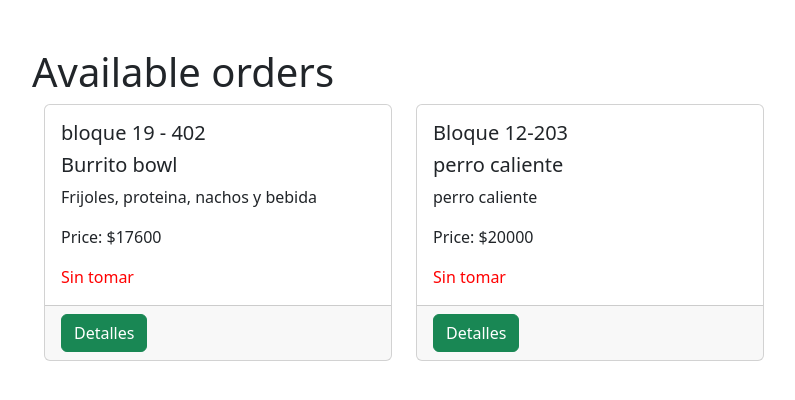
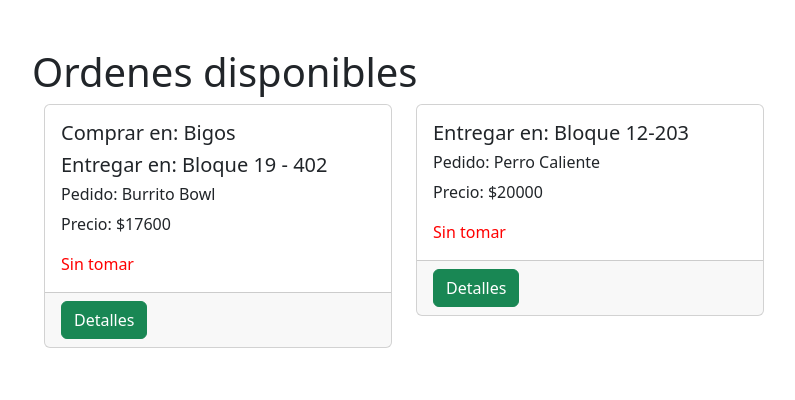
Before and after one commit to JoseTor101/bring-u, a Django app: page /available_orders in a window 1280 px wide. Shown: the part 56-456 px from the top of the page, without its empty margins (50-845 px from the left). Run offline with Django 4.2, Linux system fonts and the light colour scheme; a user stored in the database is signed in; data comes from the database, SQL or seed files in the repository; both versions use the stored data as it was after the commit; some libraries are stand-ins or nearby versions.

Commit message:
Show deliveries Close #FMS6

```diff
--- a/bring_u/decorators.py
+++ b/bring_u/decorators.py
@@ -7,17 +7,20 @@ from accounts.models import UserProfile  # Import the User Profile model
 def is_service_prov_required(view_func):
     @wraps(view_func)
     def _wrapped_view(request, *args, **kwargs):
-        user = request.user
-        user_profile = UserProfile.objects.get(username=user)
+        try:
+            user = request.user
+            user_profile = UserProfile.objects.get(username=user)
 
-        # Check if the user is authenticated
-        if not request.user.is_authenticated:
-            return redirect('accounts/login')  # Redirect to the login page if the user is not authenticated
+            # Check if the user is authenticated
+            if not request.user.is_authenticated:
+                return redirect('accounts/login')  # Redirect to the login page if the user is not authenticated
 
-        # Check if the user has is_service_prov set to True
-        if not user_profile.is_service_prov:
-            pass # Redirect to an unauthorized page if the user is not a service provider
+            # Check if the user has is_service_prov set to True
+            if not user_profile.is_service_prov:
+                return redirect('/profile')
 
-        return view_func(request, *args, **kwargs)
+            return view_func(request, *args, **kwargs)
+        except:
+            return redirect('accounts/login')
 
     return _wrapped_view
--- a/bring_u/templates/available_orders.html
+++ b/bring_u/templates/available_orders.html
@@ -1,28 +1,30 @@
 {% extends "base.html" %}
     {% block content %}
         <div class="container mt-5">
-            <h1>Available orders</h1>
+            <h1>Ordenes disponibles</h1>
             <div class="container">
                 <div class="row">
                     {% for order in user_request %}
                     <div class="col-md-4 mb-4">
                         <div class="card">
                             <div class="card-body">
-                                <h5 class="card-title">{{ order.delivery_location }}</h5>
-                                <h5 class="card-title">{{ order.name }}</h5>
-                                <h5 class="card-title">{{ order.fk_id_business }}</h5>
-                                <p class="card-text">{{ order.desc }}</p>
-                                <p class="card-text">Price: ${{ order.price }}</p>
+                                <!--We use " | title  " to capitalize first letter of all strings-->
+                                {% if order.business_name %}
+                                <h5 class="card-title">Comprar en: {{ order.business_name|title }}</h5>
+                                {%endif%}
+                                <h5 class="card-title">Entregar en: {{ order.delivery_location|title}}</h5>
+                                <h6 class="card-title">Pedido: {{ order.name|title }}</h6>
+                                <p class="card-text">Precio: ${{ order.price }}</p>
                                 <p class="card-text" style="color:red">{{ order.status }}</p>
                             </div>
                             <div class="card-footer">
                                 <button class="btn btn-success btn-cancel" type="button" data-bs-toggle="modal"
-                                    data-bs-target="#cancelConfirmationModal{{ order.id_product }}">
+                                    data-bs-target="#cancelConfirmationModal{{ order.id_request }}">
                                     Detalles
                                 </button>
 
                                 <!-- Confirmation Modal -->
-                                <div class="modal fade" id="cancelConfirmationModal{{ order.id }}" tabindex="-1"
+                                <div class="modal fade" id="cancelConfirmationModal{{ order.id_request }}" tabindex="-1"
                                     aria-labelledby="cancelConfirmationModalLabel" aria-hidden="true">
                                     <div class="modal-dialog">
                                         <div class="modal-content">
@@ -32,21 +34,22 @@
                                                     aria-label="Close"></button>
                                             </div>
                                             <div class="modal-body">
-                                                Detalles de la orden:
-                                                <p class="card-text">{{ order.name }}</p>
-                                                <p class="card-text">{{ order.price }}</p>
-                                                <p class="card-text">{{ order.delivery_location }}</p>
-                                                <p class="card-text">{{ order.desc_delivery }}</p>
+                                                <p class="card-text"><b>ID: </b> {{ order.id_request }}</p>
+                                                <p class="card-text"><b>Pedido: </b> {{ order.name }}</p>
+                                                <p class="card-text"><b>Descripcion pedido: </b> {{ order.desc }}</p>
+                                                <p class="card-text"><b>Precio: </b> {{ order.price }}</p>
+                                                <p class="card-text"><b>Lugar de pedido: </b> {{ order.pick_up_location }}</p>
                                                 {% if order.desc_pick_up_location %}
-                                                    <p class="card-text">{{ order.desc_pick_up_location }}</p>
+                                                    <p class="card-text"><b>Detalles lugar de pedido: </b>{{ order.desc_pick_up_location }}</p>
                                                 {% endif %}
+                                                <p class="card-text"><b>Lugar de entrega: </b> {{ order.delivery_location }}</p>
+                                                <p class="card-text"><b>Detalles entrega: </b> {{ order.desc_delivery }}</p>
                                                 <p class="card-text"></p>
                                             </div>
                                             <div class="modal-footer">
                                                 <button type="button" class="btn btn-secondary" data-bs-dismiss="modal">Close</button>
-                                                <form method="post" action="/profile">
+                                                <form method="post" action="/available_orders">
                                                     {% csrf_token %}
-                                                    <input type="hidden" name="_method" value="DELETE">
                                                     <input type="hidden" name="order_id" value="{{ order.id_request }}">
                                                     <button type="submit" class="btn btn-success">Tomar orden</button>
                                                 </form>
--- a/bring_u/templates/profile.html
+++ b/bring_u/templates/profile.html
@@ -64,7 +64,6 @@
             <p><strong>Tel:</strong> {{ user.tel }}</p>
             <p><strong>Email:</strong> {{ user.email }}</p>
             <p><input type="text" name="" id="is_service_prov" value="{{ user.is_service_prov }}" hidden></p>
-            <p>{{ user.is_service_prov }}</p>
 
             <form method="POST" action="/profile" id="toggle-form">
                 {% csrf_token %}
@@ -137,14 +136,11 @@
             const form = document.getElementById('toggle-form');
             const checkbox = document.getElementById('deliver-orders');
             const isServiceProv = document.getElementById('is_service_prov');
-            // Set the initial state of the checkbox based on the value of is_service_prov
 
             checkbox.checked = isServiceProv.value === 'True' ? true : false;
 
             //checkbox.checked = isServiceProv.value;
             checkbox.addEventListener('change', function () {
-                console.log('----', isServiceProv.value);
-                console.log('Checkbox', checkbox.checked);
                 form.submit();
             })
 
--- a/bring_u/views.py
+++ b/bring_u/views.py
@@ -163,4 +163,8 @@ def available_orders(request):
         'is_delivering':is_delivering,
         'user_request':user_requests
     }
+
+    #Tomar ordenes
+
+
     return render(request, "available_orders.html", context)
```
Also changed, not shown: db.sqlite3.
